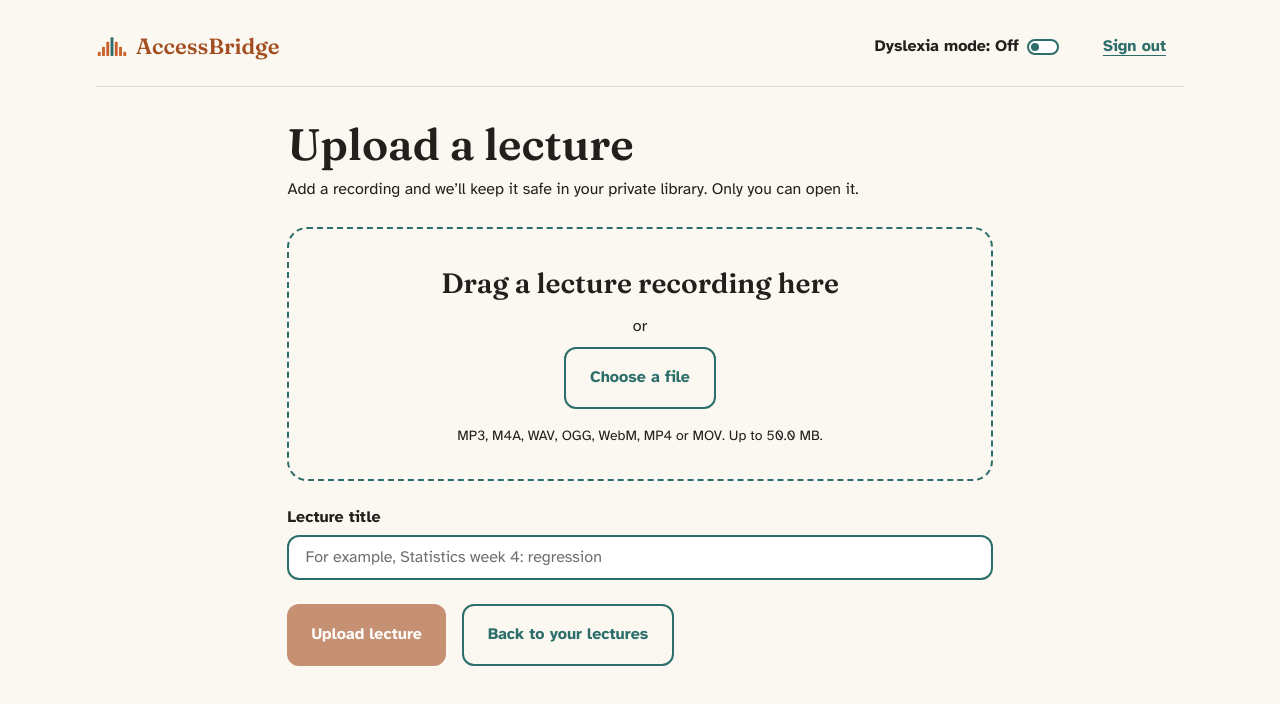
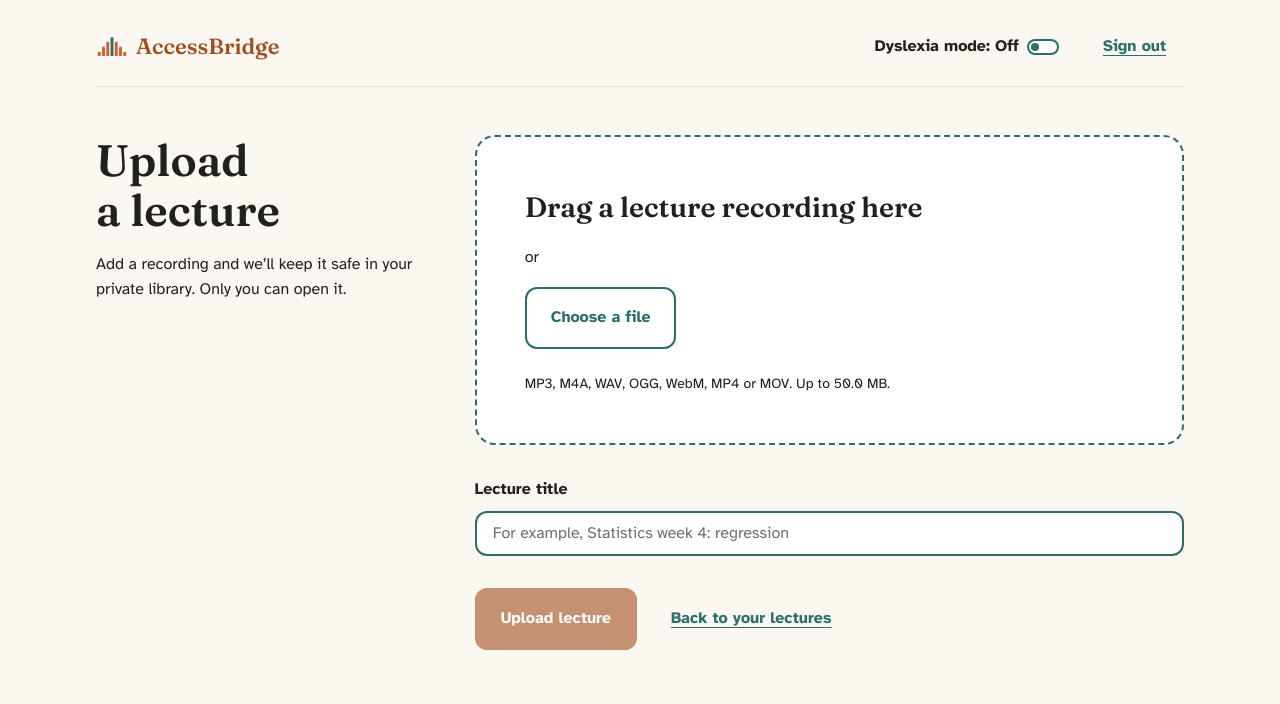
Before and after one commit to Basicthemk/AccessBridge-VTHacks14-, a Next.js app: page /upload in a window 1280 px wide. Shown: the top 704 px of the page. Built offline with nearby package versions, Linux system fonts and the light colour scheme; no server answers; a web font is replaced by a local one.

Commit message:
Restyle the upload page: title in the rail, drop zone as the one large surface, quiet back link

```diff
--- a/app/upload/page.tsx
+++ b/app/upload/page.tsx
@@ -7,13 +7,17 @@ export default function UploadPage() {
   return (
     <>
       <AppHeader />
-      <main id="main" tabIndex={-1} className="mx-auto max-w-6xl px-3 pb-6 pt-5 md:px-5">
-      <div className="mx-auto max-w-prose">
-        <h1 className="text-4xl font-semibold">Upload a lecture</h1>
-        <p className="mb-4 mt-2">
-          Add a recording and we’ll keep it safe in your private library. Only you can open it.
-        </p>
-        <UploadForm />
+      <main id="main" tabIndex={-1} className="mx-auto max-w-6xl px-3 pb-7 pt-6 md:px-5">
+      <div className="split gap-y-5">
+        <div className="split-side">
+          <h1 className="text-4xl font-semibold text-balance">Upload a lecture</h1>
+          <p className="mt-3">
+            Add a recording and we’ll keep it safe in your private library. Only you can open it.
+          </p>
+        </div>
+        <div className="split-main">
+          <UploadForm />
+        </div>
       </div>
     </main>
     </>
--- a/components/UploadForm.tsx
+++ b/components/UploadForm.tsx
@@ -18,10 +18,8 @@ import {
 type Stage = "choose" | "uploading" | "saving" | "done";
 type Picked = { file: File; contentType: string; ext: string };
 
-const primaryBtn =
-  "rounded-md bg-primary-dark px-4 py-3 font-bold text-surface transition-colors hover:bg-ink disabled:opacity-60";
-const outlineBtn =
-  "rounded-md border-2 border-accent px-4 py-3 font-bold text-accent hover:bg-accent hover:text-surface";
+const primaryBtn = "btn btn-primary";
+const outlineBtn = "btn btn-outline";
 
 export default function UploadForm() {
   const router = useRouter();
@@ -176,7 +174,7 @@ export default function UploadForm() {
 
   if (stage === "done" && picked) {
     return (
-      <div className="rounded-lg border-2 border-success bg-surface p-5" role="status">
+      <div className="rounded-lg border-2 border-success bg-surface p-4 md:p-5" role="status">
         <h2 className="text-2xl font-semibold text-success">Lecture saved</h2>
         <p className="mt-2">
           <strong>{title.trim()}</strong> ({formatBytes(picked.file.size)}) is in your library.
@@ -203,7 +201,7 @@ export default function UploadForm() {
   }
 
   return (
-    <form onSubmit={onSubmit} className="space-y-4" noValidate>
+    <form onSubmit={onSubmit} className="space-y-5" noValidate>
       <div
         onDragEnter={(e) => { e.preventDefault(); if (!busy) setDragging(true); }}
         onDragOver={(e) => { e.preventDefault(); if (!busy) setDragging(true); }}
@@ -216,8 +214,8 @@ export default function UploadForm() {
           choose(e.dataTransfer.files);
         }}
         onClick={() => { if (!busy && !picked) inputRef.current?.click(); }}
-        className={`rounded-lg border-2 border-accent p-5 text-center transition-colors ${
-          dragging ? "border-solid bg-surface" : "border-dashed bg-background"
+        className={`rounded-lg border-2 border-accent bg-surface p-5 transition-colors md:p-6 ${
+          dragging ? "border-solid bg-background" : "border-dashed"
         } ${!picked && !busy ? "cursor-pointer" : ""}`}
       >
         <input
@@ -231,16 +229,17 @@ export default function UploadForm() {
         />
 
         {picked ? (
-          <div className="text-left">
-            <p className="font-bold break-words">{picked.file.name}</p>
-            <p>
-              {picked.ext.toUpperCase()} · {formatBytes(picked.file.size)}
+          <div>
+            <p className="font-heading text-xl font-semibold break-words">{picked.file.name}</p>
+            <p className="mt-1 flex flex-wrap gap-x-3">
+              <span className="font-bold">{picked.ext.toUpperCase()}</span>
+              <span>{formatBytes(picked.file.size)}</span>
             </p>
             {!busy && (
               <button
                 type="button"
                 onClick={(e) => { e.stopPropagation(); clearFile(); }}
-                className="mt-2 font-bold text-accent underline underline-offset-4"
+                className="btn btn-quiet -ml-3 mt-2"
               >
                 Choose a different file
               </button>
@@ -248,12 +247,12 @@ export default function UploadForm() {
           </div>
         ) : (
           <>
-            <p className="font-heading text-2xl font-semibold">
+            <p className="font-heading text-2xl font-semibold text-balance">
               {dragging ? "Drop to add this recording" : "Drag a lecture recording here"}
             </p>
-            <p className="mt-2">or</p>
-            <button type="button" className={`${outlineBtn} mt-2`}>Choose a file</button>
-            <p className="mt-3 text-sm">
+            <p className="mt-3">or</p>
+            <button type="button" className={`${outlineBtn} mt-3`}>Choose a file</button>
+            <p className="mt-4 text-sm">
               {FORMATS_LABEL}. Up to {formatBytes(MAX_BYTES)}.
             </p>
           </>
@@ -269,7 +268,7 @@ export default function UploadForm() {
           maxLength={MAX_TITLE}
           disabled={busy}
           placeholder="For example, Statistics week 4: regression"
-          className="mt-1 block w-full rounded-md border-2 border-accent bg-surface px-3 py-2 text-ink disabled:opacity-60"
+          className="field"
         />
       </div>
 
@@ -277,8 +276,11 @@ export default function UploadForm() {
         <div>
           <div className="flex flex-wrap items-baseline justify-between gap-x-3 gap-y-1 font-bold">
             <span>{stage === "saving" ? "Saving lecture…" : "Uploading…"}</span>
-            <span>
-              {percent}% · {formatBytes(Math.min(loaded, picked.file.size))} of {formatBytes(picked.file.size)}
+            <span className="flex flex-wrap gap-x-3">
+              <span>{percent}%</span>
+              <span>
+                {formatBytes(Math.min(loaded, picked.file.size))} of {formatBytes(picked.file.size)}
+              </span>
             </span>
           </div>
           <div
@@ -300,7 +302,7 @@ export default function UploadForm() {
             <p className="font-bold text-error">Problem: {error.message}</p>
             {error.detail && <p className="mt-1 text-sm">Details: {error.detail}</p>}
             {/session has ended/.test(error.message) && (
-              <Link href="/login" className="mt-1 inline-block font-bold text-accent underline underline-offset-4">
+              <Link href="/login" className="mt-2 inline-block font-bold text-accent underline underline-offset-4">
                 Go to sign in
               </Link>
             )}
@@ -309,7 +311,7 @@ export default function UploadForm() {
       </div>
       <p className="sr-only" aria-live="polite">{announce}</p>
 
-      <div className="flex flex-wrap gap-3">
+      <div className="flex flex-wrap items-center gap-3">
         {stage === "uploading" ? (
           <button type="button" className={outlineBtn} onClick={() => xhrRef.current?.abort()}>
             Cancel upload
@@ -320,7 +322,7 @@ export default function UploadForm() {
           </button>
         )}
         {!busy && (
-          <Link href="/dashboard" className={outlineBtn}>Back to your lectures</Link>
+          <Link href="/dashboard" className="btn btn-quiet">Back to your lectures</Link>
         )}
       </div>
     </form>
```
